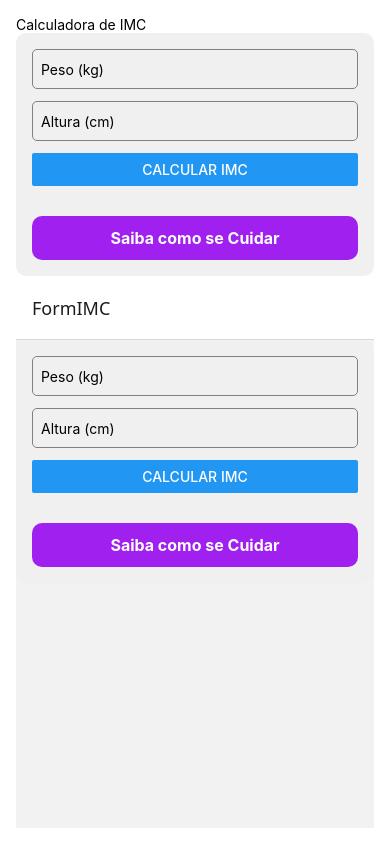
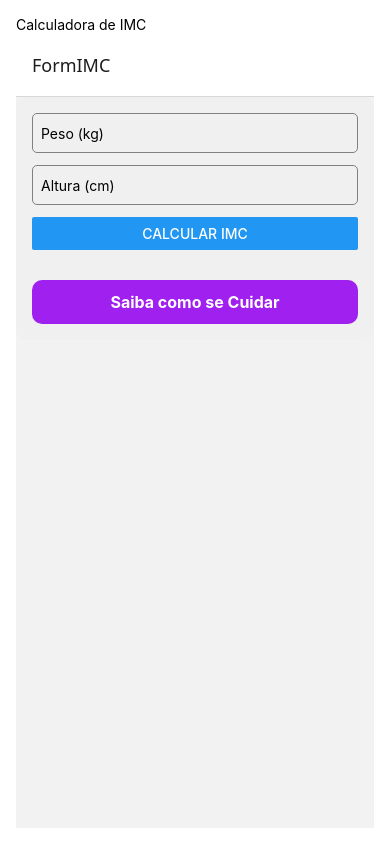
Before and after one commit to ArthurDombroski/CalculadoraIMC-PAM, a React Native app: screen / in a window 390 px wide. Built offline with nearby package versions, Linux system fonts and the light colour scheme.

Commit message:
conserto bug app.js

```diff
--- a/App.js
+++ b/App.js
@@ -13,7 +13,6 @@ export default function App() {
   return (
     <View style={styles.container}>
       <Title />
-      <FormIMC />
       <NavigationContainer>
         <Stack.Navigator initialRouteName="FormIMC">
           <Stack.Screen name="FormIMC" component={FormIMC} />
```
